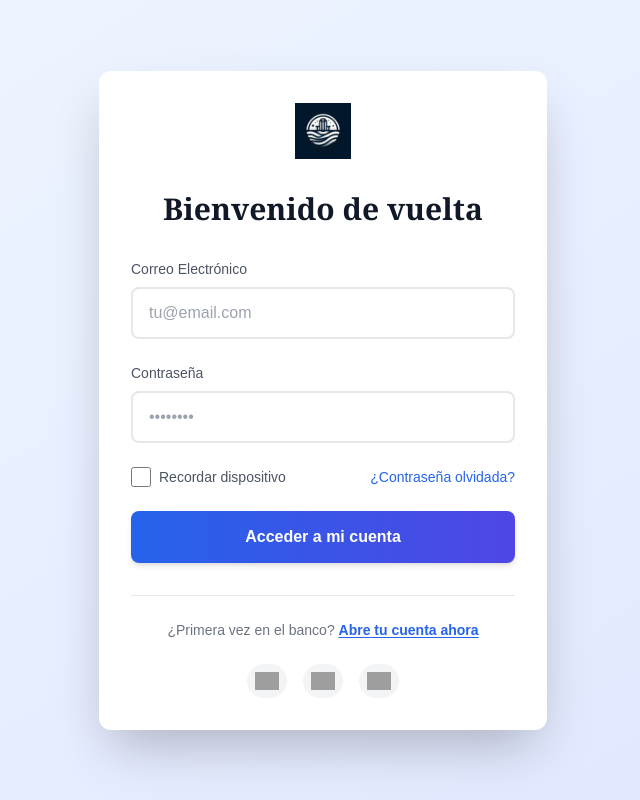
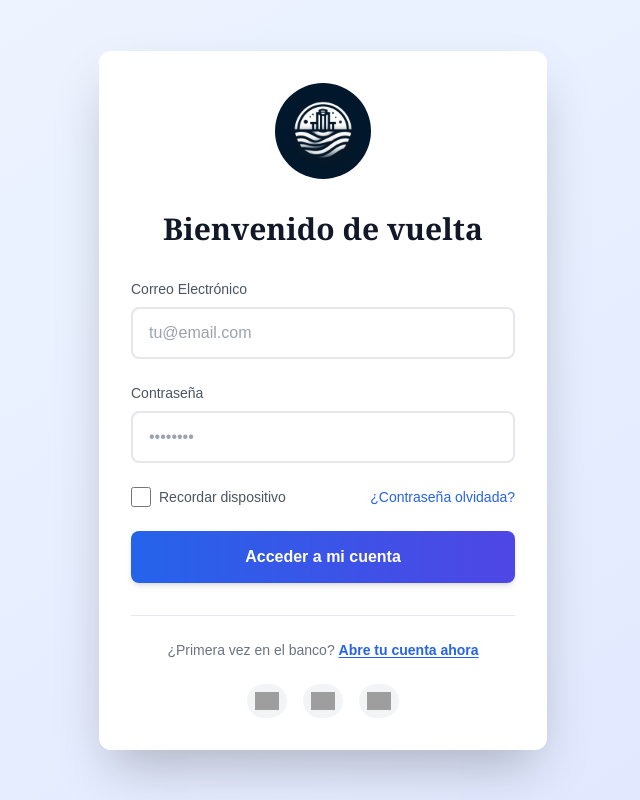
Before and after one commit to Joselitozg31/bancoapp, a Next.js app: page /auth/login in a window 1280 px wide. Shown: the whole page, without its empty margins (317-957 px from the left). Built offline with nearby package versions, Linux system fonts and the light colour scheme; grey boxes are pictures that could not be loaded.

Commit message:
probando

```diff
--- a/src/app/auth/login/page.js
+++ b/src/app/auth/login/page.js
@@ -12,7 +12,8 @@ export default function LoginPage() {
             alt="Logo del Banco"
             width={180}
             height={60}
-            className="h-14 w-auto transform hover:scale-105 transition-transform"
+            borderradius={10}
+            className="rounded-full overflow-hidden h-24 w-auto transform hover:scale-105 transition-transform"
           />
         </div>
 
```
